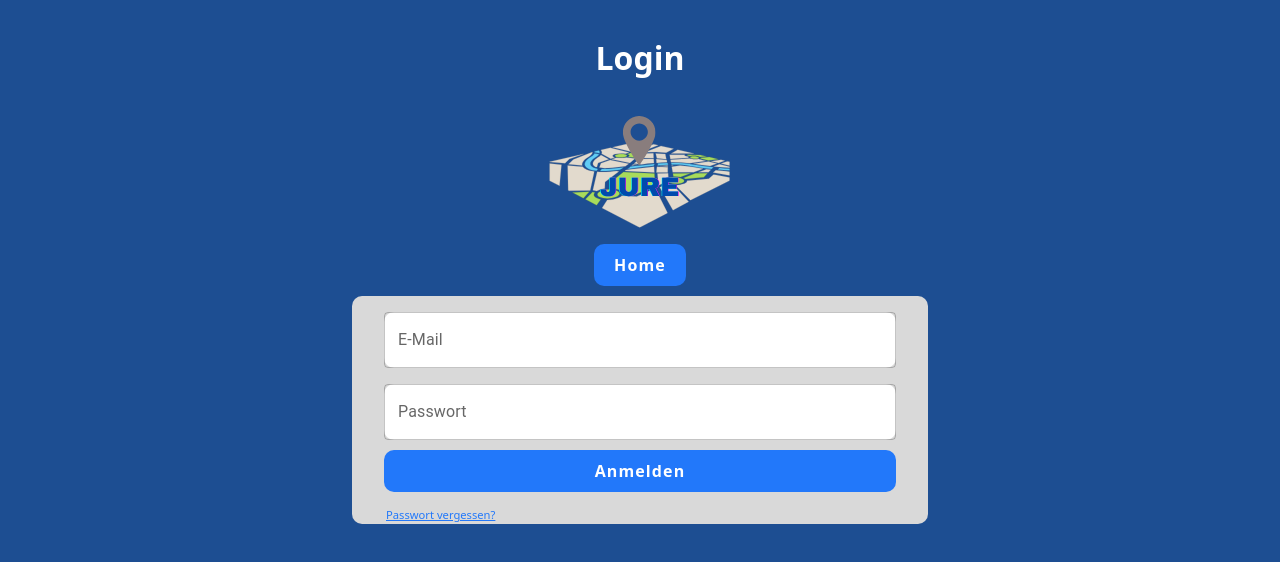
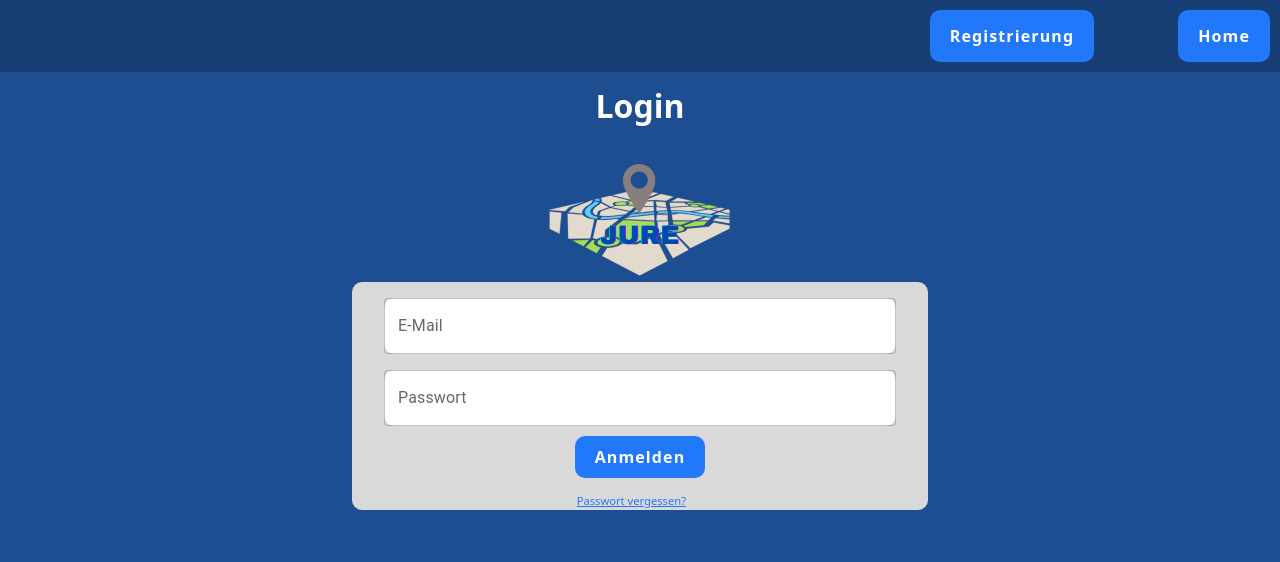
Before and after one commit to Just-URban-Exploring/Frontend, a React (Vite) app: page /login in a window 1280 px wide. Shown: the top 562 px of the page. Built offline with nearby package versions, Linux system fonts and the light colour scheme.

Commit message:
place navbar on LoginPage

```diff
--- a/src/css/Login.module.css
+++ b/src/css/Login.module.css
@@ -27,15 +27,25 @@
   align-items: center;
 }
 
-.btnprimary{
-  width: 40vw;
+.buttonContainer {
+  position: fixed;
+  top: 0;
+  width: 100%;
+  height: 4.5rem;
+  display: flex;
+  justify-content: end;
+gap: 4rem;
+  background-color: rgba(0, 0, 0, 0.2);
 }
+
+
 .divTextField{
   width: 40vw;
 }
 
 .login{
   color: white;
+  margin-top: 5rem;
 }
 
 .forminput {
--- a/src/pages/Login.jsx
+++ b/src/pages/Login.jsx
@@ -54,13 +54,14 @@ export function Login() {
 
   return (
     <div className={styles.containerStyle}>
+      <div className={styles.buttonContainer}>
+      <button className={styles.btnprimary} onClick={() => navigate("/register")}>Registrierung</button>
+      <button className={styles.btnprimary} id="home" onClick={() => navigate("/")}>Home</button>
+      </div>
       <h1 className={styles.login}>Login</h1>
       {/* Hier wird der bgColor State an die Navbar übergeben
       <Navbar bgColor={bgColor}/> */}
       <img src={Jure} alt="Logo" />
-      <div className={styles.buttonContainer}>
-      <button id="home" onClick={() => navigate("/")}>Home</button>
-      </div>
       <Box
         className={styles.card}
         component={styles.form}
```
